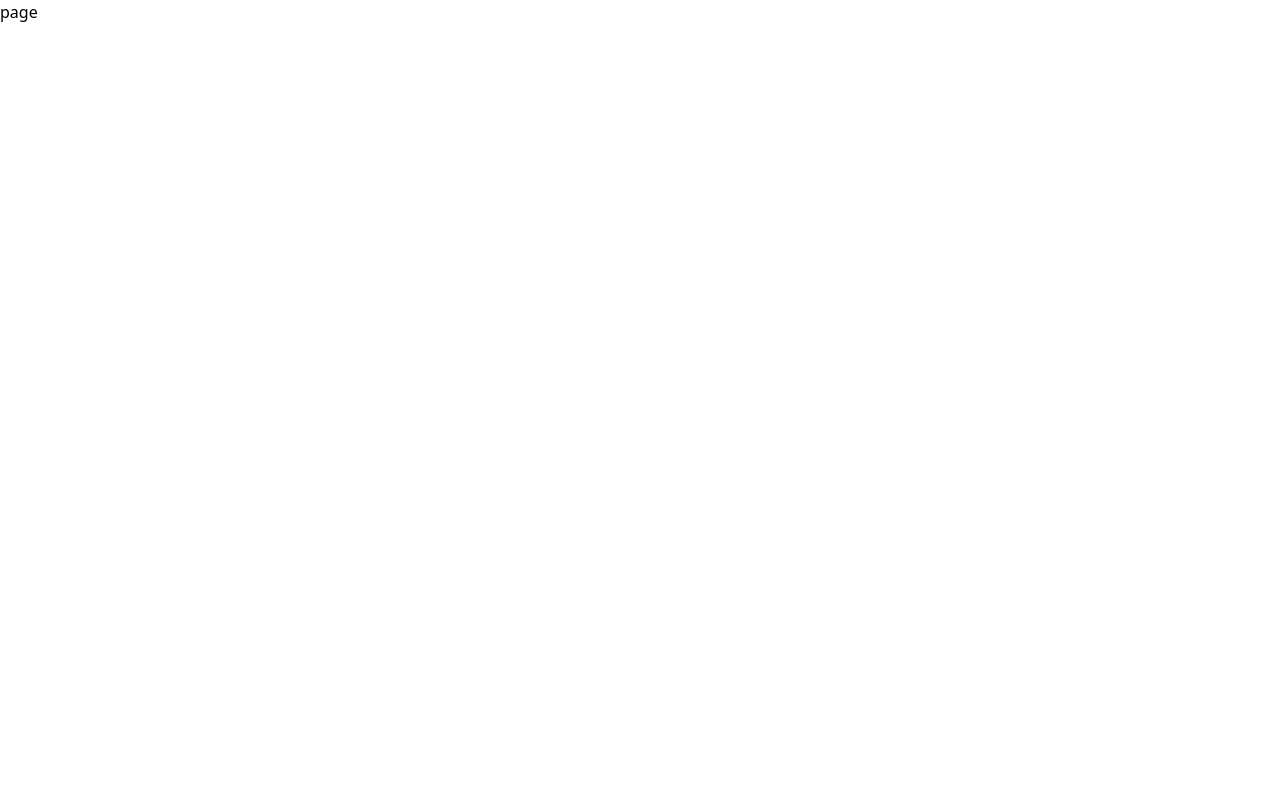
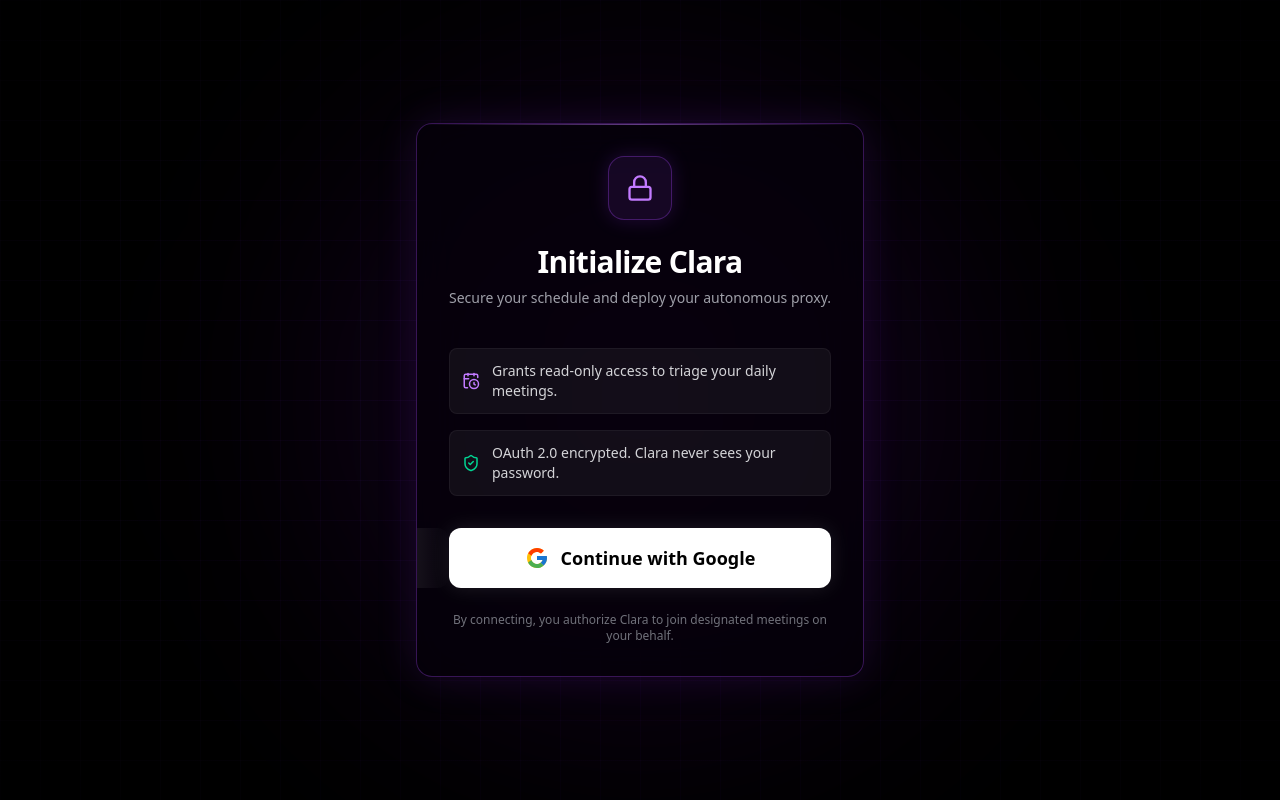
Before and after one commit to 201Harsh/Clara, a Next.js app in the folder client/: page /signup in a window 1280 px wide. Built offline with nearby package versions, Linux system fonts and the light colour scheme.

Commit message:
feat: implemented secure authentication portal UI utilizing pure black and neon-purple aesthetics, integrating framer-motion reveals and direct OAuth 2.0 routing to the backend

```diff
--- a/client/app/signup/page.tsx
+++ b/client/app/signup/page.tsx
@@ -1,9 +1,103 @@
-import React from 'react'
+"use client";
 
-const page = () => {
+import React from "react";
+import { motion } from "framer-motion";
+import { ShieldCheck, CalendarClock, Lock } from "lucide-react";
+import { FcGoogle } from "react-icons/fc";
+
+export default function SignupPage() {
+  // This URL points directly to the Express route we built in passport.ts
+  // Adjust the port if your backend runs on something other than 5000
+  const handleGoogleLogin = () => {
+    window.location.href = "http://localhost:5000/users/google";
+  };
+
   return (
-    <div>page</div>
-  )
+    <div className="min-h-screen bg-black text-zinc-100 font-sans flex items-center justify-center relative overflow-hidden p-4">
+      {/* Background Cyber-Grid & Purple Glow */}
+      <div className="absolute inset-0 bg-[linear-gradient(to_right,#4c1d9515_1px,transparent_1px),linear-gradient(to_bottom,#4c1d9515_1px,transparent_1px)] bg-[size:40px_40px] [mask-image:radial-gradient(ellipse_80%_80%_at_50%_50%,#000_20%,transparent_100%)]" />
+      <div className="absolute top-1/2 left-1/2 -translate-x-1/2 -translate-y-1/2 w-[600px] h-[600px] bg-purple-600/10 rounded-full blur-[120px] pointer-events-none" />
+
+      {/* Auth Container */}
+      <motion.div
+        initial={{ opacity: 0, y: 30, scale: 0.95 }}
+        animate={{ opacity: 1, y: 0, scale: 1 }}
+        transition={{ duration: 0.7, ease: [0.16, 1, 0.3, 1] }}
+        className="w-full max-w-md relative z-10"
+      >
+        <div className="bg-[#05000a]/80 backdrop-blur-xl border border-purple-500/30 rounded-2xl p-8 shadow-[0_0_40px_rgba(147,51,234,0.15)] overflow-hidden relative">
+          {/* Top Edge Glow */}
+          <div className="absolute top-0 left-0 right-0 h-[1px] bg-gradient-to-r from-transparent via-purple-400 to-transparent opacity-50" />
+
+          {/* Header */}
+          <div className="text-center mb-10">
+            <motion.div
+              initial={{ scale: 0 }}
+              animate={{ scale: 1 }}
+              transition={{ delay: 0.3, type: "spring", stiffness: 200 }}
+              className="w-16 h-16 rounded-2xl bg-purple-500/10 border border-purple-500/30 flex items-center justify-center mx-auto mb-6 shadow-[0_0_20px_rgba(147,51,234,0.2)]"
+            >
+              <Lock className="text-purple-400" size={28} />
+            </motion.div>
+            <h1 className="text-3xl font-bold tracking-tight text-white mb-2">
+              Initialize Clara
+            </h1>
+            <p className="text-zinc-400 text-sm">
+              Secure your schedule and deploy your autonomous proxy.
+            </p>
+          </div>
+
+          {/* Value Props / Permissions Context */}
+          <div className="space-y-4 mb-8">
+            <div className="flex items-center gap-3 text-sm text-zinc-300 bg-white/5 p-3 rounded-lg border border-white/5">
+              <CalendarClock
+                size={18}
+                className="text-purple-400 flex-shrink-0"
+              />
+              <p>Grants read-only access to triage your daily meetings.</p>
+            </div>
+            <div className="flex items-center gap-3 text-sm text-zinc-300 bg-white/5 p-3 rounded-lg border border-white/5">
+              <ShieldCheck
+                size={18}
+                className="text-emerald-400 flex-shrink-0"
+              />
+              <p>OAuth 2.0 encrypted. Clara never sees your password.</p>
+            </div>
+          </div>
+
+          {/* Google Auth Button */}
+          <button
+            onClick={handleGoogleLogin}
+            className="cursor-pointer w-full group relative flex items-center justify-center gap-3 bg-white text-black font-semibold text-lg py-4 px-6 rounded-xl hover:bg-zinc-200 transition-all active:scale-[0.98] shadow-[0_0_20px_rgba(255,255,255,0.1)] hover:shadow-[0_0_30px_rgba(255,255,255,0.2)]"
+          >
+            <FcGoogle size={24} />
+            <span>Continue with Google</span>
+
+            {/* Hover Sweep Effect */}
+            <div
+              className="absolute inset-0 rounded-xl bg-gradient-to-r from-transparent via-white/40 to-transparent -translate-x-full group-hover:animate-[shimmer_1.5s_infinite] overflow-hidden"
+              style={{ clipPath: "inset(0)" }}
+            />
+          </button>
+
+          {/* Footer Terms */}
+          <p className="text-center text-xs text-zinc-500 mt-6">
+            By connecting, you authorize Clara to join designated meetings on
+            your behalf.
+          </p>
+        </div>
+      </motion.div>
+
+      {/* Tailwind Keyframes for the button hover effect */}
+      <style
+        dangerouslySetInnerHTML={{
+          __html: `
+        @keyframes shimmer {
+          100% { transform: translateX(100%); }
+        }
+      `,
+        }}
+      />
+    </div>
+  );
 }
-
-export default page
```
